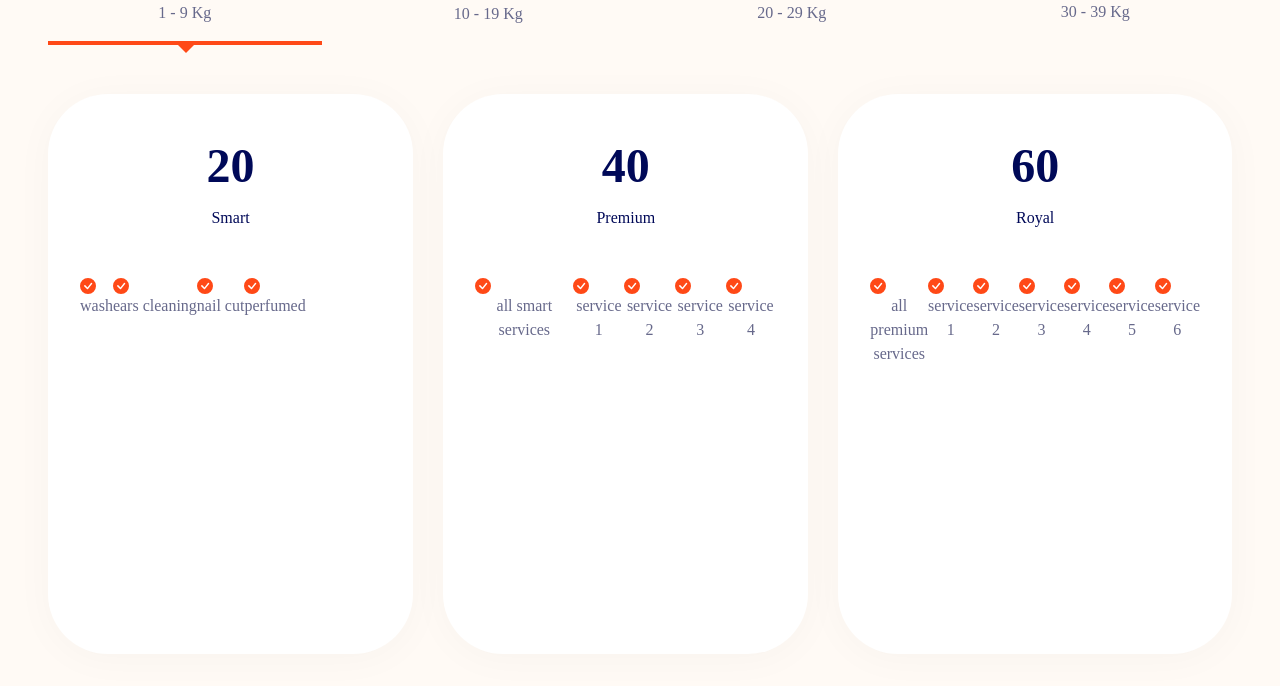
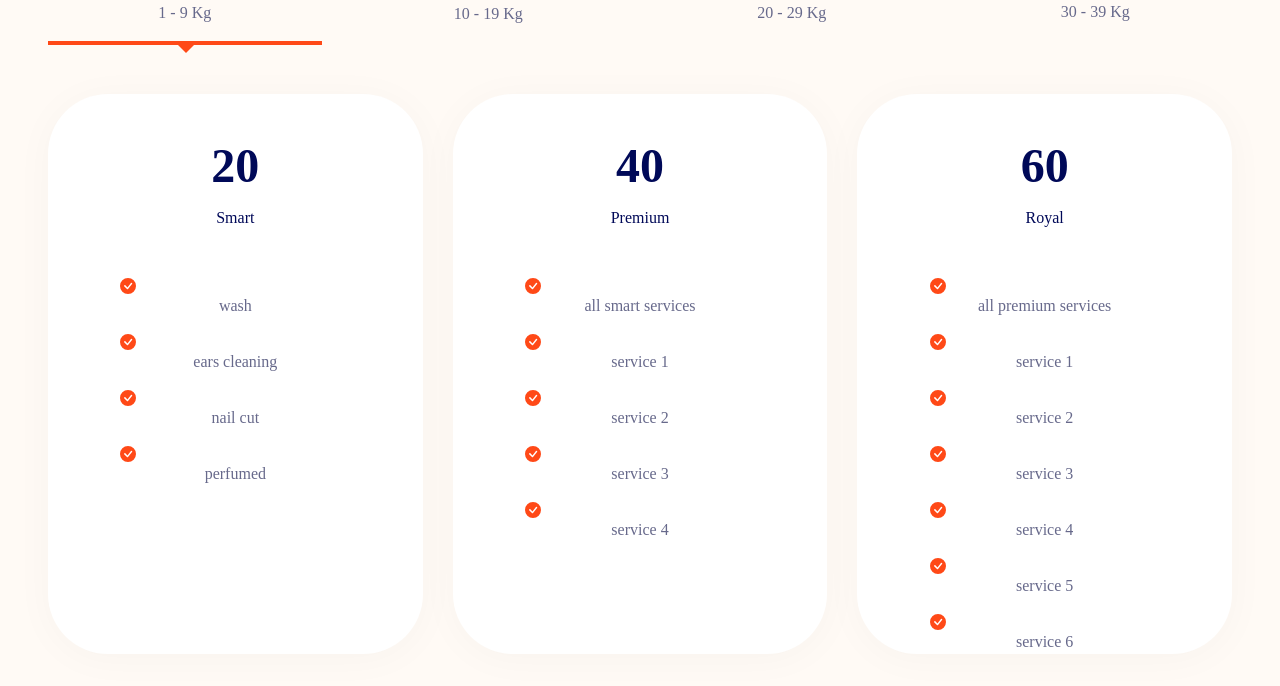
Before and after one commit to zablon-oigo/aws-route53-failover-routing, a React (Vite) app: page / in a window 1280 px wide. Shown: the part 2561-3247 px from the top of the page. Built offline with nearby package versions, Linux system fonts and the light colour scheme.

Commit message:
Add flex box

```diff
--- a/src/components/Bundles.jsx
+++ b/src/components/Bundles.jsx
@@ -14,7 +14,7 @@
                             {name}
                         </p>
                     </div>
-                    <div className="flex">
+                    <div className="flex flex-col gap-y-4 max-w-[230px] mx-auto  ">
                         {list.map((item,index)=>{
                             return(
                                 <div className="" key={index}>
```
